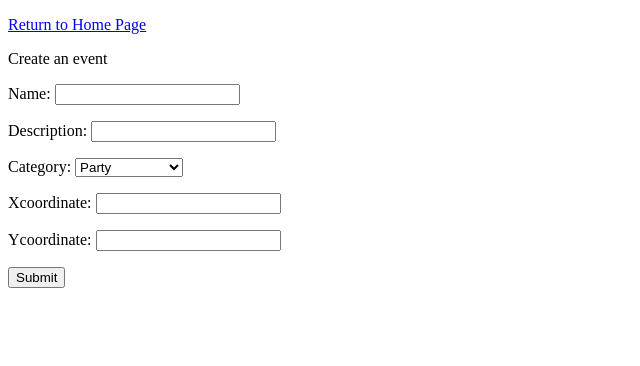
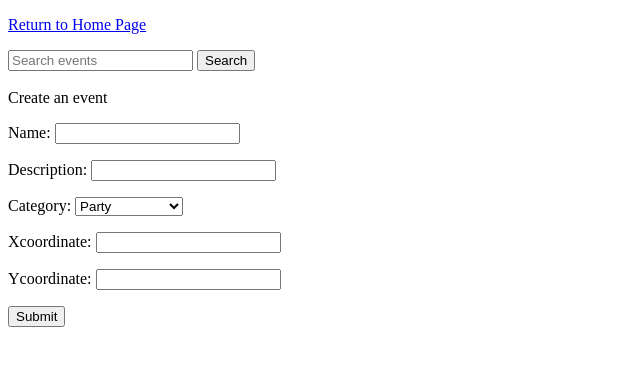
Before and after one commit to atomiak/cs3240-project, a Django app: page /events/ in a window 1280 px wide. Shown: the top 366 px of the page, without its empty margins (0-640 px from the left). Run offline with Django 3.2, Linux system fonts and the light colour scheme; data that the repository does not hold is empty.

Commit message:
Added search functionality for names of events

```diff
--- a/events/templates/events/index.html
+++ b/events/templates/events/index.html
@@ -4,8 +4,12 @@
 
 
 <p><a href="/home/">Return to Home Page</a></p>
+<form method='GET' action=''>
+	<input type='text' name = 'q' placeholder = 'Search events' />
+	<input type = 'submit' value = 'Search' />
+</form>
+<br>
 <div id="welcome">Create an event</div>
-
 <div class ="container">
         <form method ="post">
                 {% csrf_token %}
--- a/events/views.py
+++ b/events/views.py
@@ -21,7 +21,9 @@ class EventsView(generic.ListView):
     def get(self, request):
         form = EventForm()
         posts = Post.objects.all()
-
+        query = request.GET.get("q")  #for searching
+        if query:
+            posts = posts.filter(name__icontains=query)
         args = {'form': form, 'posts': posts}
         return render(request, self.template_name, args)
 
@@ -33,8 +35,6 @@ class EventsView(generic.ListView):
             post.user = request.user
             post.save()
             form = EventForm()
-            #after submitting, should redirect to the page with the list of all events, currently not working, user can manually reenter the url at the address bar to make it show up
-            #return redirect('events: index')
 
         args = {'form': form, 'posts': posts}
         return render(request, self.template_name, args)
```
Also changed, not shown: test.txt (deleted).
